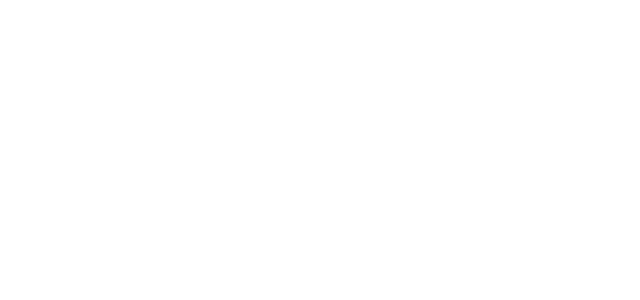
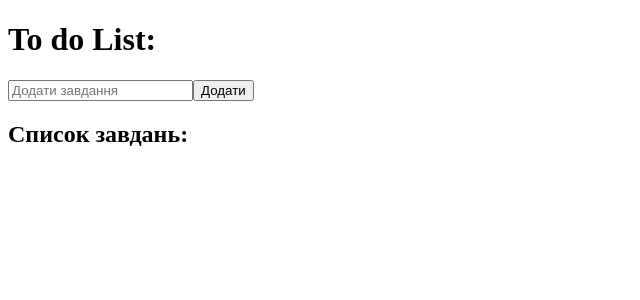
Before and after one commit to cxsarina/KOP, a React (Create React App) app in the folder lab5/lab5/: page / in a window 1280 px wide. Shown: the top 300 px of the page, without its empty margins (0-640 px from the left). Built offline with nearby package versions, Linux system fonts and the light colour scheme.

Commit message:
Додано менеджмент стану Zustand та базову функціональність для TO DO LIST

```diff
--- a/lab5/lab5/package.json
+++ b/lab5/lab5/package.json
@@ -6,7 +6,8 @@
     "cra-template": "1.2.0",
     "react": "^19.0.0",
     "react-dom": "^19.0.0",
-    "react-scripts": "5.0.1"
+    "react-scripts": "5.0.1",
+    "zustand": "^5.0.2"
   },
   "scripts": {
     "start": "react-scripts start",
--- a/lab5/lab5/src/App.js
+++ b/lab5/lab5/src/App.js
@@ -1,5 +1,15 @@
+import React from 'react';
+import AddTodo from './components/AddTodo';
+import TodoList from './components/TodoList';
 
-function App() {
-}
+const App = () => {
+    return (
+        <div>
+            <h1>To do List:</h1>
+            <AddTodo />
+            <TodoList />
+        </div>
+    );
+};
 
 export default App;
--- /dev/null
+++ b/lab5/lab5/src/components/AddTodo.js
@@ -0,0 +1,29 @@
+import React, { useState } from 'react';
+import useTodoStore from '../store/todoStore';
+
+const AddTodo = () => {
+    const [task, setTask] = useState('');
+    const addTodo = useTodoStore((state) => state.addTodo);
+
+    const handleSubmit = (e) => {
+        e.preventDefault();
+        if (task.trim()) {
+            addTodo(task);
+            setTask('');
+        }
+    };
+
+    return (
+        <form onSubmit={handleSubmit}>
+            <input
+                type="text"
+                value={task}
+                onChange={(e) => setTask(e.target.value)}
+                placeholder="Додати завдання"
+            />
+            <button type="submit">Додати</button>
+        </form>
+    );
+};
+
+export default AddTodo;
--- /dev/null
+++ b/lab5/lab5/src/components/TodoList.js
@@ -0,0 +1,22 @@
+import React from 'react';
+import useTodoStore from '../store/todoStore';
+
+const TodoList = () => {
+    const { todos, toggleTodo, deleteTodo } = useTodoStore();
+
+    return (
+        <div>
+            <h2>Список завдань:</h2>
+            <ul>
+                {todos.map((todo) => (
+                    <li key={todo.id} style={{ textDecoration: todo.completed ? 'line-through' : 'none' }}>
+                        <span onClick={() => toggleTodo(todo.id)}>{todo.task}</span>
+                        <button onClick={() => deleteTodo(todo.id)}>Видалити</button>
+                    </li>
+                ))}
+            </ul>
+        </div>
+    );
+};
+
+export default TodoList;
--- /dev/null
+++ b/lab5/lab5/src/store/todoStore.js
@@ -0,0 +1,21 @@
+import { create } from 'zustand';
+
+const useTodoStore = create((set) => ({
+    todos: [], // Масив завдань
+    addTodo: (task) =>
+        set((state) => ({
+            todos: [...state.todos, { id: Date.now(), task, completed: false }],
+        })),
+    toggleTodo: (id) =>
+        set((state) => ({
+            todos: state.todos.map((todo) =>
+                todo.id === id ? { ...todo, completed: !todo.completed } : todo
+            ),
+        })),
+    deleteTodo: (id) =>
+        set((state) => ({
+            todos: state.todos.filter((todo) => todo.id !== id),
+        })),
+}));
+
+export default useTodoStore;
```
Also changed, not shown: 1 other file (tests, documents, lock files or other folders).
